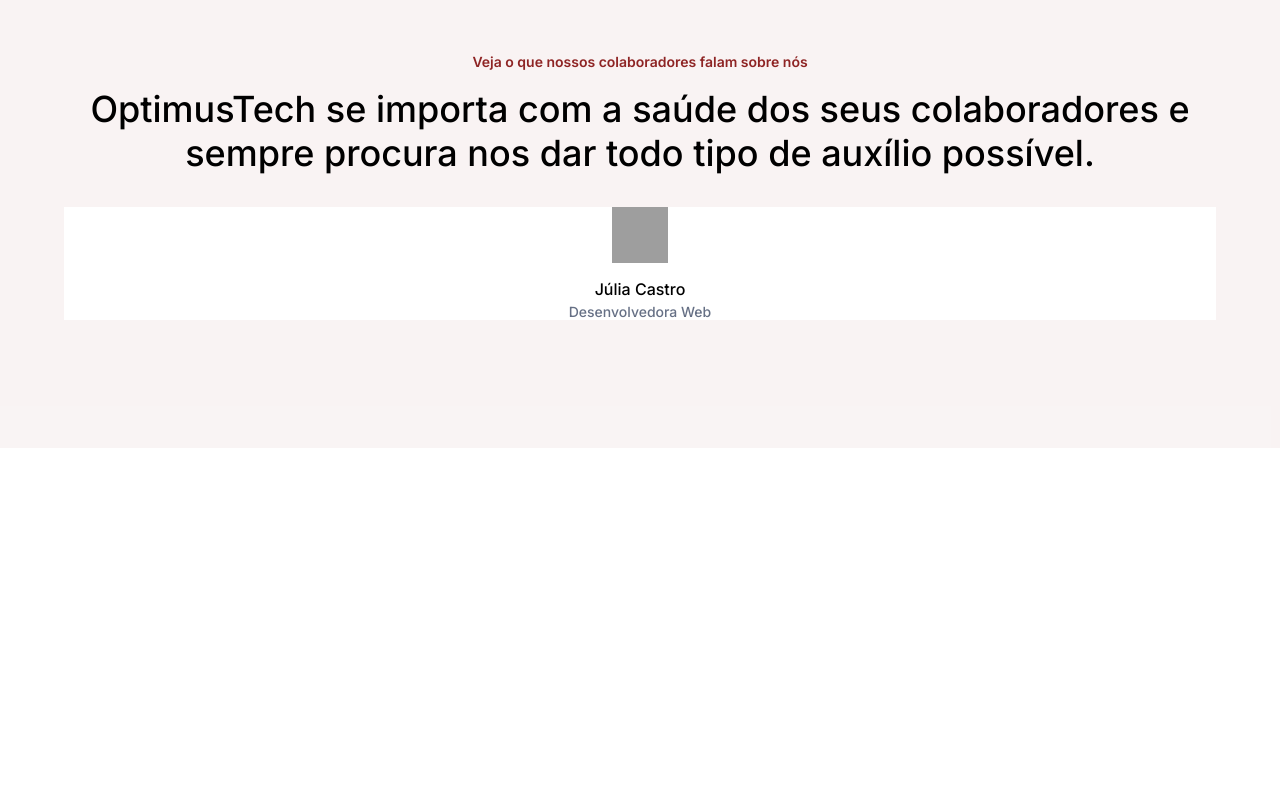
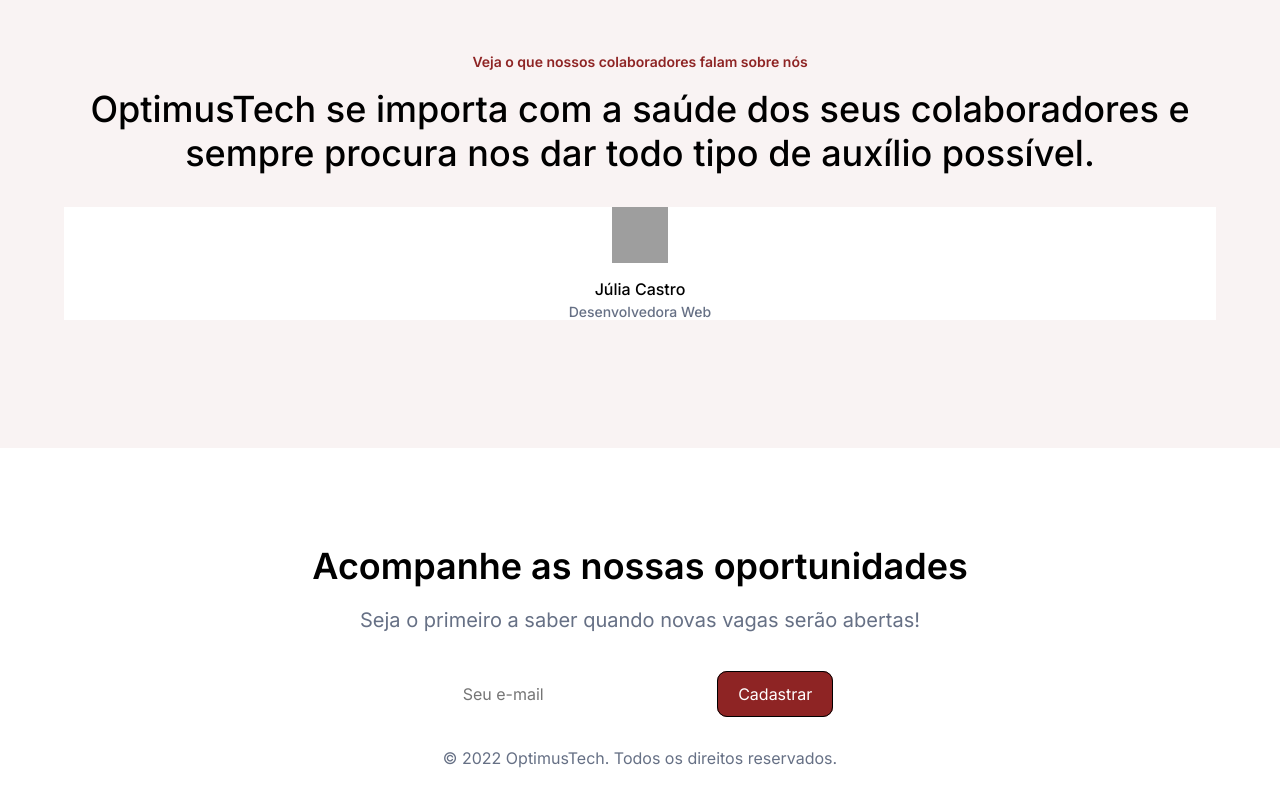
Before and after one commit to MatheusPBrito/PaginaDeContratacao-7daysOfCode, a plain HTML site: page index.html in a window 1280 px wide. Shown: the part 2389-3189 px from the top of the page. Before the commit the page ends 2837 px from the top, so only its background shows below. Drawn offline with Linux system fonts and the light colour scheme; grey boxes are pictures that could not be loaded.

Commit message:
finalizado

```diff
--- /dev/null
+++ b/Styles/footer.css
@@ -0,0 +1,41 @@
+.rodape {
+	text-align: center;
+	display: flex;
+	flex-direction: column;
+}
+
+.rodape__titulo {
+	margin: 0 0 20px 0;
+	font-size: 36px;
+	font-weight: 600;
+}
+
+.rodape__texto {
+	margin: 0 0 40px 0;
+	color: var(--cinza);
+	font-size: 20px;
+	font-weight: 400;
+}
+
+.email {
+	padding: 12px 16px;
+	border-radius: 10px;
+	border: var(--cinza);
+	font-size: 16px;
+	font-weight: 400;
+}
+
+.rodape-botao {
+	background-color: var(--vermelho);
+	border: 1px solid black;
+	color: var(--branco);
+	padding: 12px 20px;
+	border-radius: 10px;
+}
+
+.copywright {
+	margin: 32px 0;
+	font-size: 16px;
+	font-weight: 400;
+	color: var(--cinza);
+}
--- a/index.html
+++ b/index.html
@@ -128,6 +128,16 @@
 			</div>
 		</section>
 
+		<footer class="rodape">
+			<h2 class="rodape__titulo">Acompanhe as nossas oportunidades</h2>
+			<span class="rodape__texto">Seja o primeiro a saber quando novas vagas serão abertas!</span>
+			<div class="input">
+				<input type="email" placeholder="Seu e-mail" class="email"></input>
+				<a class="rodape-botao">Cadastrar</a>
+			</div>
+			<span class="copywright">© 2022 OptimusTech. Todos os direitos reservados.</span>
+		</footer>
+
 
 	</body>
 </html>
--- a/styles.css
+++ b/styles.css
@@ -3,6 +3,7 @@
 @import url(Styles/metricas.css);
 @import url(Styles/vagas.css);
 @import url(Styles/depoimento.css);
+@import url(Styles/footer.css);
 
 
 :root {
```
